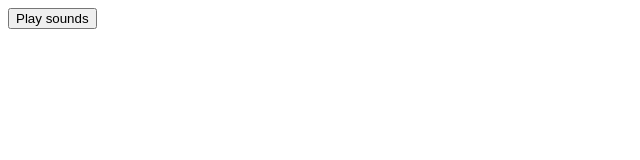
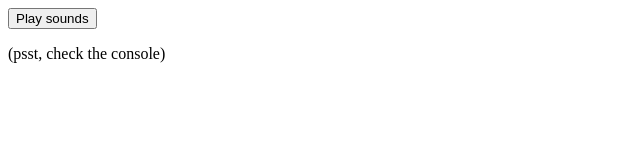
Before and after one commit to MineBoom32/JavascriptSketches, a plain HTML site: page InheritInstruments/index.html in a window 1280 px wide. Shown: the whole page, without its empty margins (0-640 px from the left). Drawn offline with nearby package versions, Linux system fonts and the light colour scheme.

Commit message:
added a hint to check the console

```diff
--- a/InheritInstruments/index.html
+++ b/InheritInstruments/index.html
@@ -8,6 +8,8 @@
 </head>
 <body>
     <button onclick="synthApp.startNotes()">Play sounds</button>
+    <br>
+    <p>(psst, check the console)</p>
     <script src="https://cdnjs.cloudflare.com/ajax/libs/tone/14.8.42/Tone.js"></script>
     <script src="script.js"></script>
 </body>
```
